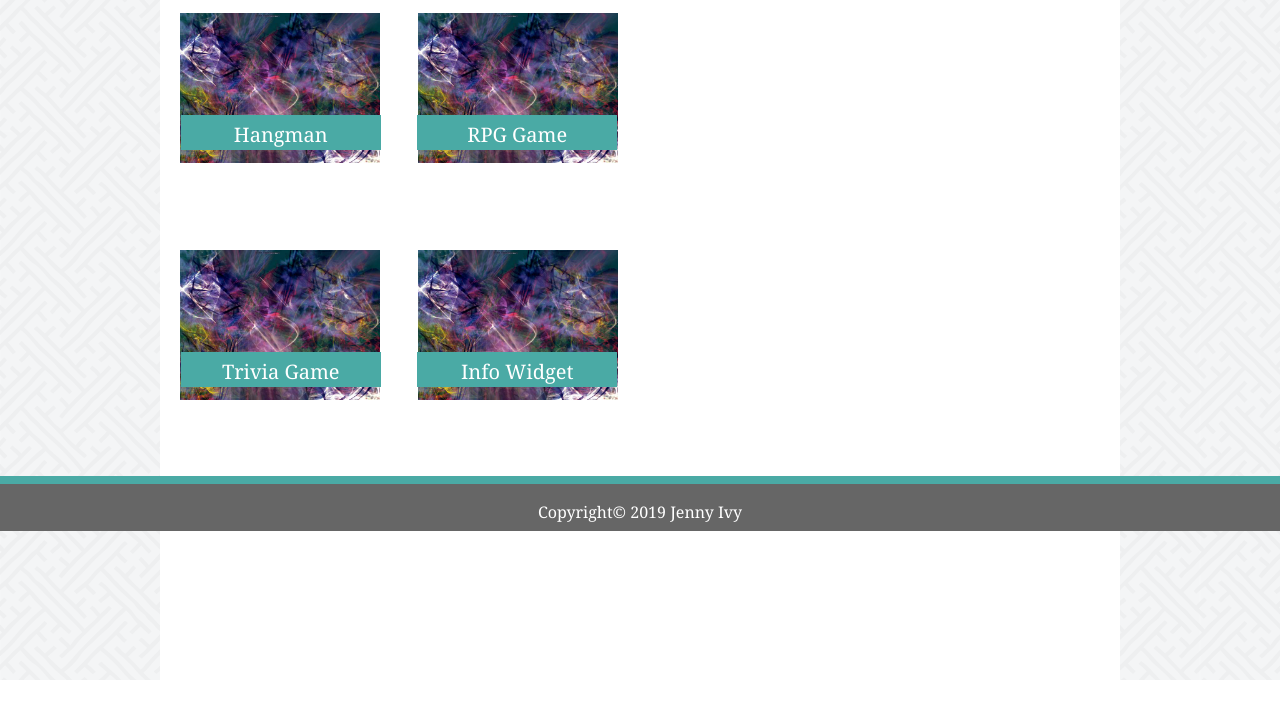
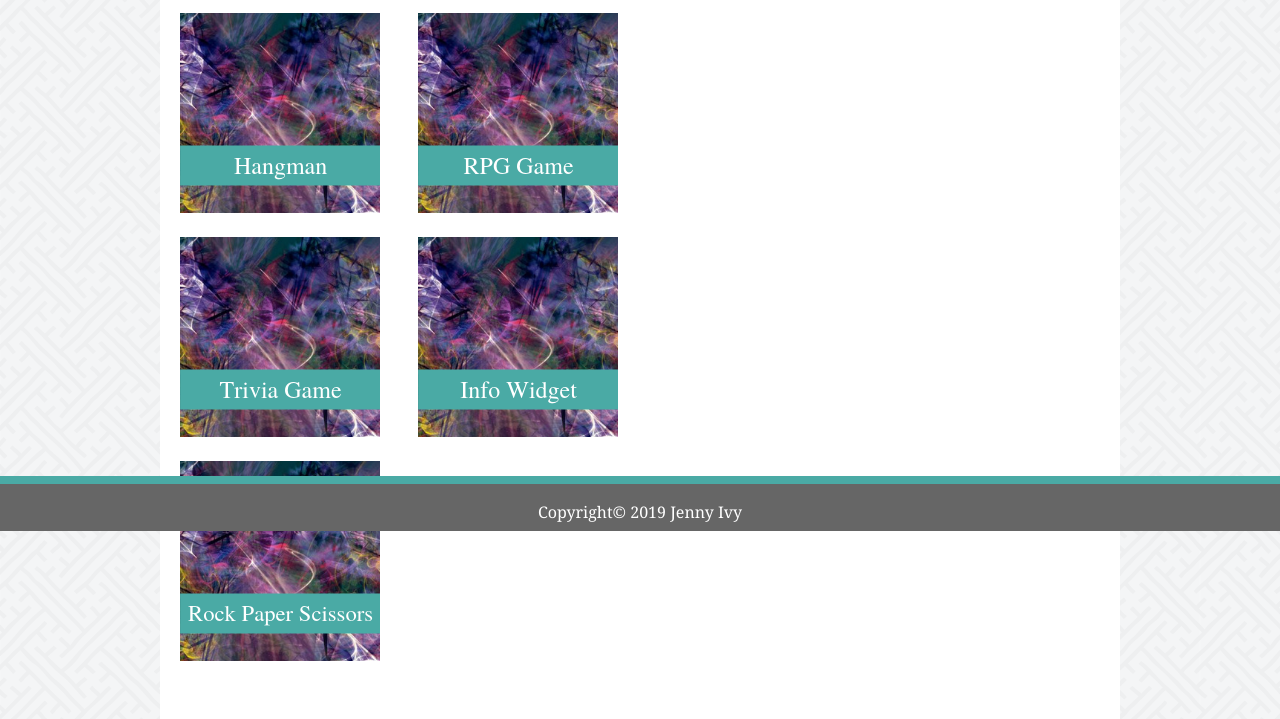
Before and after one commit to jenivy06/Bootstrap-Portfolio, a plain HTML site: page portfolio2.html in a window 1280 px wide. Shown: the part 269-988 px from the top of the page. Before the commit the page ends 949 px from the top, so only its background shows below. Drawn offline with nearby package versions, Linux system fonts and the light colour scheme.

Commit message:
changed all html files

```diff
--- a/portfolio2.html
+++ b/portfolio2.html
@@ -38,37 +38,45 @@
     <div class="row">
       <div class="col-md-3">
             <div class="portfoliobox1 pointer">
-                    <img src="assets/images/placeholder1.jpg" class="img-fluid" alt="Hangman" height="200px" width="200px" href="#">
-                        <div class="box1title pointer" href="#">Hangman</div>
+                    <img src="assets/images/Hangman.png" class="img-fluid" alt="Hangman" height="200px" width="200px" href="#">
                 </div>
       </div>
       <div class="col-md-3">
             <div class="portfoliobox1 pointer">
-                    <img src="assets/images/placeholder1.jpg" class="img-fluid" alt="RPG Game" height="200px" width="200px" href="#">
-                        <div class="box2title pointer" href="#">RPG Game</div>
+                <img src="assets/images/RPG.png" class="img-fluid" alt="RPG Game" height="200px" width="200px" href="#">
                 </div>
       </div>
         <div class="col-md-3">
     </div>
     </div>
+    <br>
     <div class="row">
         <div class="col-md-3">
                 <div class="portfoliobox1 pointer">
-                        <img src="assets/images/placeholder1.jpg" class="img-fluid" alt="Trivia Game" height="200px" width="200px" href="#">
-                            <div class="box1title pointer" href="#">Trivia Game</div>
+                    <img src="assets/images/Trivia.png" class="img-fluid" alt="Trivia Game" height="200px" width="200px" href="#">
                     </div>
         </div>
         <div class="col-md-3">
                 <div class="portfoliobox1 pointer">
-                        <img src="assets/images/placeholder1.jpg" class="img-fluid" alt="Info Widget" height="200px" width="200px" href="#">
-                            <div class="box4title pointer" href="#">Info Widget</div>
+                    <img src="assets/images/Info.png" class="img-fluid" alt="Info Widget" height="200px" width="200px" href="#">
                     </div>
         </div>
         <div class="col-md-3">
         </div>
-
-    </div>
-  </div>
+        </div>
+        <br>
+    <div class="row">
+        <div class="col-md-3">
+                <div class="portfoliobox1 pointer">
+                    <img src="assets/images/Rock.png" class="img-fluid" alt="Rock Paper Scissors" height="200px" width="200px" href="#">
+                    </div>
+        </div>
+        <div class="col-md-3">
+                    </div>
+        </div>
+        <div class="col-md-3">
+        </div>
+        </div>
   <br>
   <br>
   <br>
@@ -135,7 +143,7 @@
 
     .wrapperportfolio {
         width: 960px;
-        height: 780px;
+        height: 900px;
         background-color: #ffffff;
         margin: 0 auto;
         padding: 20px;
```
Also changed, not shown: assets/css/style.css (+10 -2 lines), index.html (+8 -2 lines), assets/images/Hangman.png (added), assets/images/Info.png (added), assets/images/Ivylogo.png (added), assets/images/RPG.png (added), assets/images/Rock.png (added), assets/images/Trivia.png (added).
